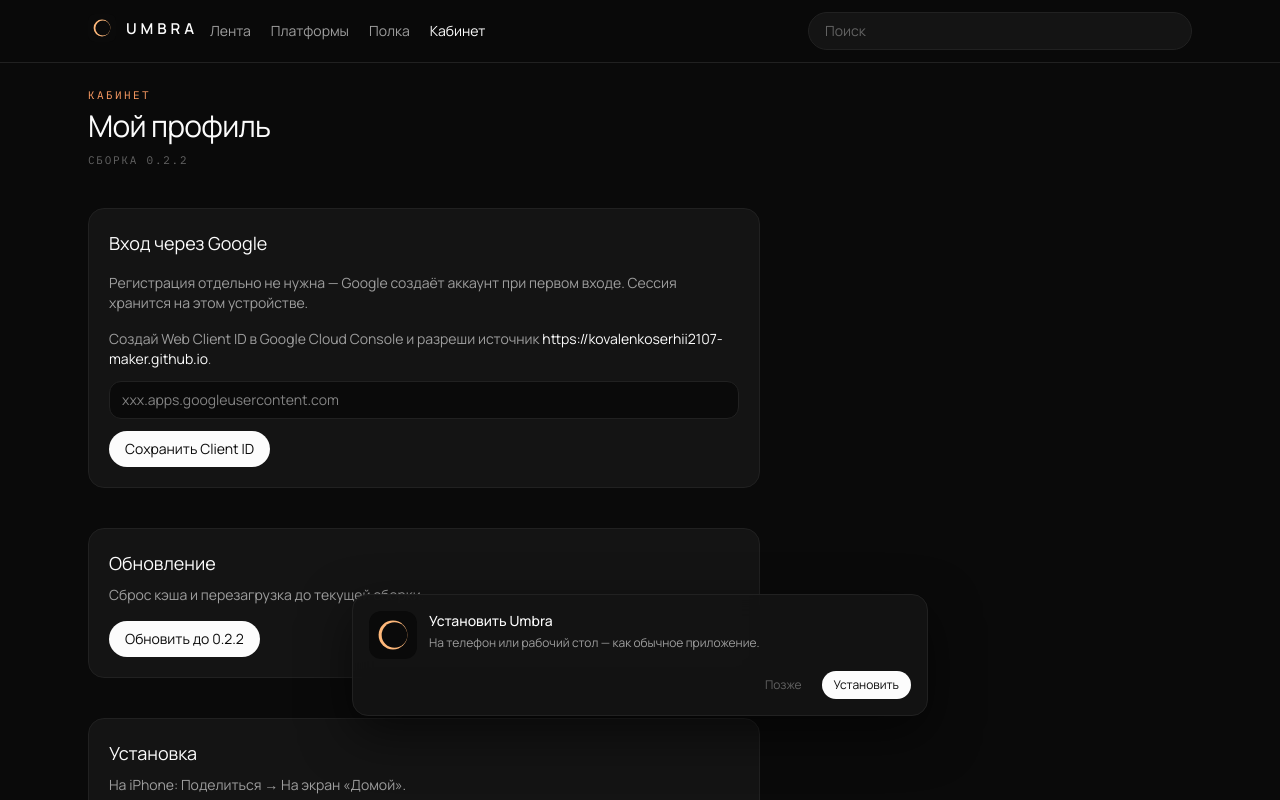
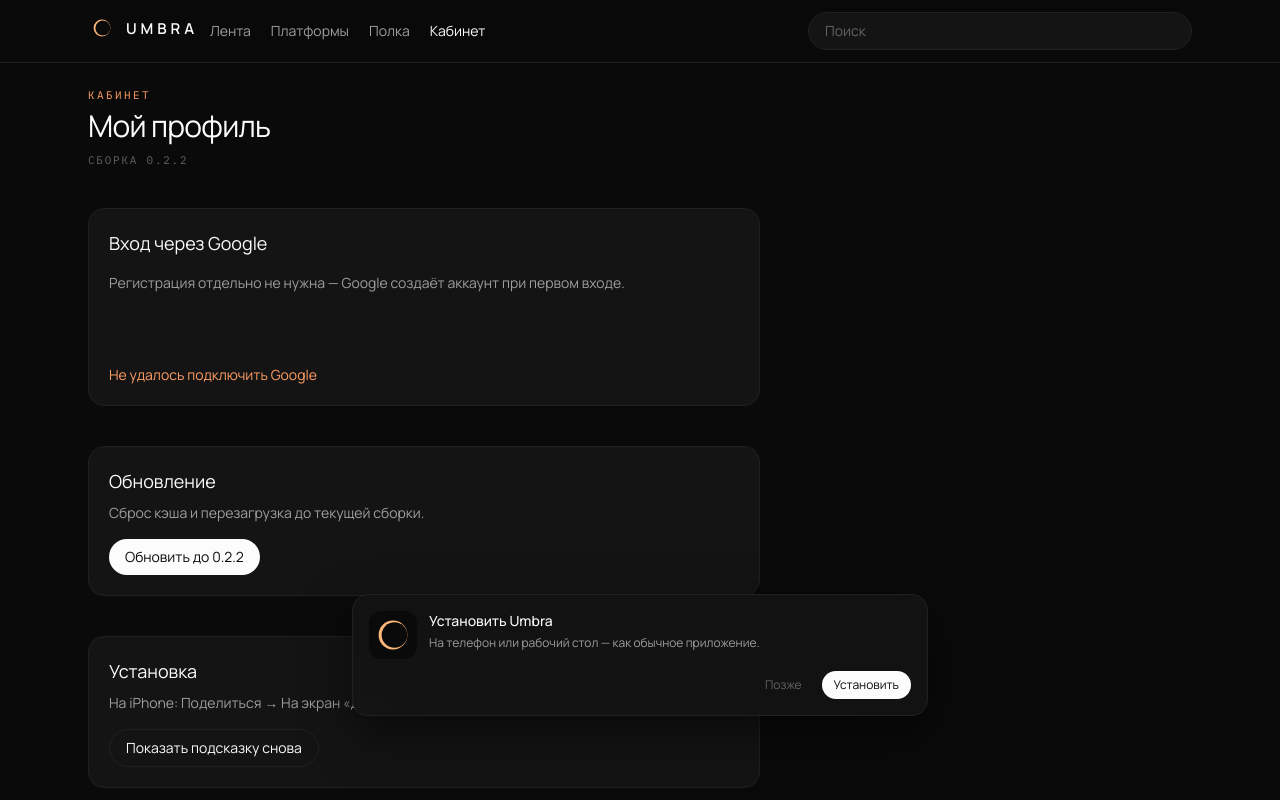
Before and after one commit to kovalenkoserhii2107-maker/umbra, a React (Vite) app: page /#/cabinet in a window 1280 px wide. Shown: the top 800 px of the page. Built offline with nearby package versions, Linux system fonts and the light colour scheme.

Commit message:
Bake Google Client ID and show the sign-in button immediately

```diff
--- a/src/lib/auth.ts
+++ b/src/lib/auth.ts
@@ -5,19 +5,13 @@
   picture: string
 }
 
+export const GOOGLE_CLIENT_ID = '199998842717-pfe821bnk7cjp3rnhfaj1r7k67eo55l8.apps.googleusercontent.com'
+
 const ACCOUNT_KEY = 'umbra.account'
-const CLIENT_KEY = 'umbra.googleClientId'
 const listeners = new Set<() => void>()
 
 export function getGoogleClientId() {
-  return localStorage.getItem(CLIENT_KEY)?.trim() || ''
-}
-
-export function setGoogleClientId(id: string) {
-  const value = id.trim()
-  if (value) localStorage.setItem(CLIENT_KEY, value)
-  else localStorage.removeItem(CLIENT_KEY)
-  emit()
+  return GOOGLE_CLIENT_ID
 }
 
 export function loadAccount(): Account | null {
--- a/src/pages/Cabinet.tsx
+++ b/src/pages/Cabinet.tsx
@@ -5,7 +5,6 @@
   loadAccount,
   parseCredential,
   saveAccount,
-  setGoogleClientId,
   subscribeAccount,
   type Account,
 } from '../lib/auth'
@@ -17,9 +16,13 @@
     google?: {
       accounts: {
         id: {
-          initialize: (cfg: { client_id: string; callback: (res: { credential?: string }) => void }) => void
+          initialize: (cfg: {
+            client_id: string
+            callback: (res: { credential?: string }) => void
+            auto_select?: boolean
+            ux_mode?: string
+          }) => void
           renderButton: (el: HTMLElement, cfg: Record<string, string | number>) => void
-          prompt: () => void
         }
       }
     }
@@ -52,21 +55,20 @@
 export function CabinetPage() {
   const { settings, setSettings, exportJson, importJson, items } = useAppState()
   const [account, setAccount] = useState<Account | null>(() => loadAccount())
-  const [clientId, setClientId] = useState(getGoogleClientId())
   const [status, setStatus] = useState('')
   const buttonRef = useRef<HTMLDivElement>(null)
 
   useEffect(() => subscribeAccount(() => setAccount(loadAccount())), [])
 
   useEffect(() => {
-    const id = getGoogleClientId()
-    if (!id || account) return
+    if (account) return
     let gone = false
     loadGsi()
       .then(() => {
         if (gone || !buttonRef.current || !window.google) return
         window.google.accounts.id.initialize({
-          client_id: id,
+          client_id: getGoogleClientId(),
+          ux_mode: 'popup',
           callback: (res) => {
             try {
               if (!res.credential) throw new Error('NO_CRED')
@@ -92,7 +94,7 @@
     return () => {
       gone = true
     }
-  }, [account, clientId])
+  }, [account])
 
   function toggleProvider(id: number) {
     const has = settings.subscribed.includes(id)
@@ -139,11 +141,6 @@
     window.location.replace(`${import.meta.env.BASE_URL}?v=${APP_VERSION}#/`)
   }
 
-  function saveClient() {
-    setGoogleClientId(clientId)
-    setStatus('Идентификатор сохранён. Кнопка Google появится ниже.')
-  }
-
   return (
     <div className="rise max-w-2xl space-y-10">
       <div>
@@ -173,27 +170,8 @@
             <h2 className="text-lg">Вход через Google</h2>
             <p className="text-sm text-mute">
               Регистрация отдельно не нужна — Google создаёт аккаунт при первом входе.
-              Сессия хранится на этом устройстве.
             </p>
-            {getGoogleClientId() ? (
-              <div ref={buttonRef} className="min-h-10" />
-            ) : (
-              <div className="space-y-3">
-                <p className="text-sm text-mute">
-                  Создай Web Client ID в Google Cloud Console и разреши источник
-                  {' '}<span className="text-ink">https://kovalenkoserhii2107-maker.github.io</span>.
-                </p>
-                <input
-                  value={clientId}
-                  onChange={(e) => setClientId(e.target.value)}
-                  placeholder="xxx.apps.googleusercontent.com"
-                  className="w-full rounded-xl border border-hairline bg-canvas px-3 py-2 text-sm outline-none focus:border-accent/60"
-                />
-                <button onClick={saveClient} className="rounded-full bg-ink px-4 py-2 text-sm text-canvas">
-                  Сохранить Client ID
-                </button>
-              </div>
-            )}
+            <div ref={buttonRef} className="min-h-10" />
             {status ? <p className="text-sm text-accent">{status}</p> : null}
           </div>
         )}
```
